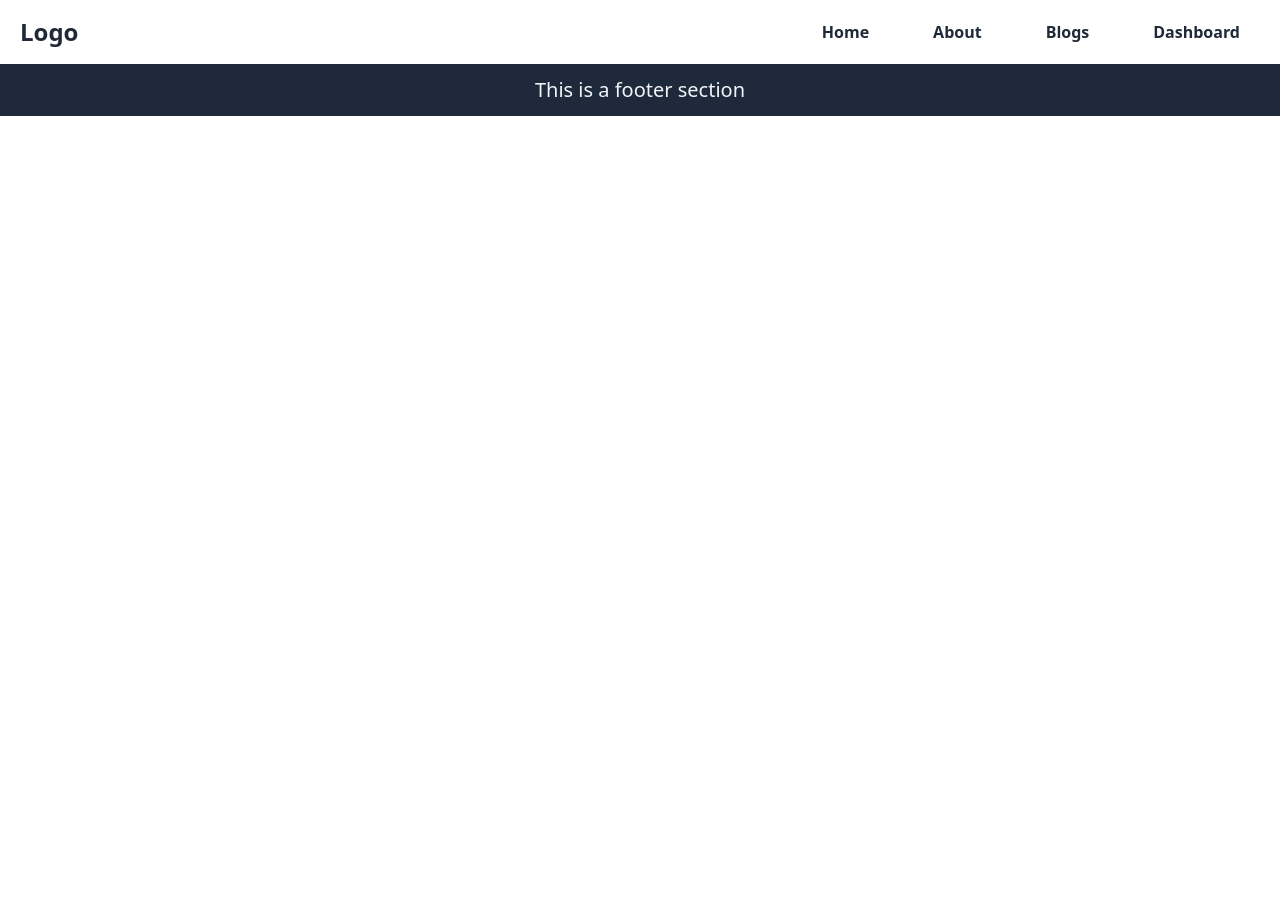
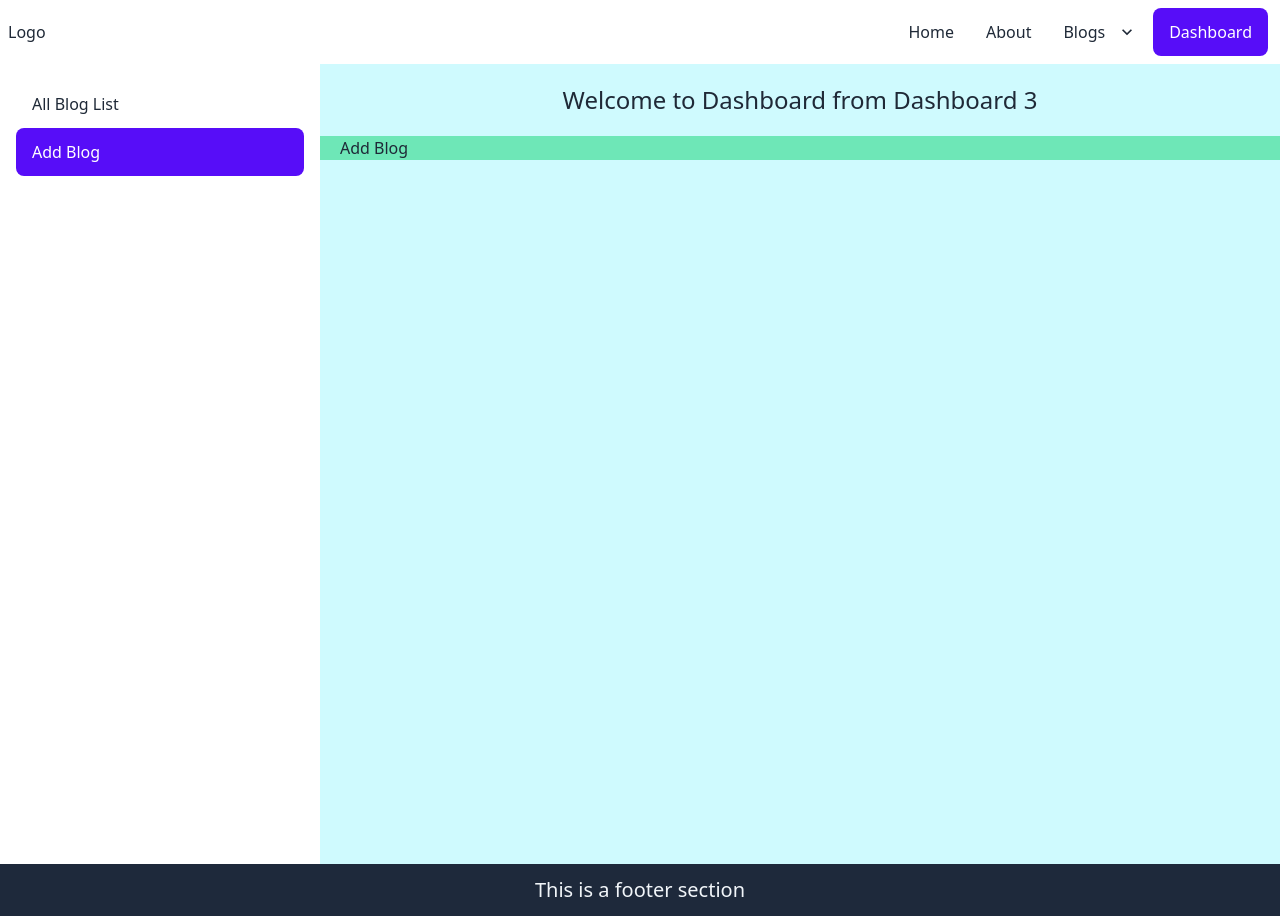
Before and after one commit to kibria-khandaker/Blog-CMSA, a React (Create React App) app: page /dashboard/AddBlog in a window 1280 px wide. Before the commit the page ends 800 px from the top, so only its background shows below. Built offline with nearby package versions, Linux system fonts and the light colour scheme.

Commit message:
Dashboard sidebar added

```diff
--- a/src/App.js
+++ b/src/App.js
@@ -5,16 +5,30 @@ import Blogs from "./components/Pages/Blogs/Blogs";
 import Navbar from "./components/Common/Navbar";
 import Footer from "./components/Common/Footer";
 import Dashboard from "./components/Dashboard/Dashboard";
+import Notfound from "./components/Common/Notfound";
+import AllBlogList from './components/Dashboard/DashboardPages/AllBlogList';
+import AddBlog from './components/Dashboard/DashboardPages/AddBlog';
+import BlogSport from "./components/Pages/Blogs/BlogSport";
+import BlogTour from "./components/Pages/Blogs/BlogTour";
 
 function App() {
   return (
     <div className="">
       <Navbar></Navbar>
       <Routes>
+
         <Route path='/' element={<Home />} ></Route>
         <Route path='/about' element={<About />} ></Route>
         <Route path='/blogs' element={<Blogs />} ></Route>
-        <Route path='/dashboard' element={<Dashboard />} ></Route>
+        <Route path='/BlogSport' element={<BlogSport />} ></Route>
+        <Route path='/BlogTour' element={<BlogTour />} ></Route>
+
+        <Route path='/dashboard' element={<Dashboard />} >
+          <Route path='AddBlog' element={<AddBlog />} ></Route>
+          <Route path='AllBlogList' element={<AllBlogList />} ></Route>
+        </Route>
+
+        <Route path='*' element={<Notfound />} ></Route>
       </Routes>
       <Footer></Footer>
     </div>
--- a/src/components/Common/Navbar.js
+++ b/src/components/Common/Navbar.js
@@ -1,9 +1,9 @@
 import React from 'react';
-import { NavLink } from 'react-router-dom';
+import { Link, NavLink } from 'react-router-dom';
 
 const Navbar = () => {
-    return (
-        <div className='grid grid-cols-5 items-center'>
+    return (<>
+        {/* <div className='grid grid-cols-5 items-center'>
             <div className='col-span-1 px-5 text-2xl font-bold'>
 
                 <NavLink to='/'>Logo</NavLink>
@@ -14,8 +14,47 @@ const Navbar = () => {
                 <li> <NavLink to='/blogs'><p className='p-5'>Blogs</p></NavLink> </li>
                 <li> <NavLink to='/dashboard'><p className='p-5'>Dashboard</p></NavLink> </li>
             </ul>
+        </div> */}
+
+        <div className="navbar bg-base-100">
+            <div className="flex-1">
+                {/* <a className="btn btn-ghost normal-case text-xl">daisyUI</a> */}
+                <NavLink to='/'>Logo</NavLink>
+
+            </div>
+            <div className="flex-none">
+                <ul className="menu menu-horizontal px-1">
+                    {/* <li><a>Item 1</a></li>
+                        <li tabIndex={0}>
+                            <a>
+                            Parent
+                            <svg className="fill-current" xmlns="http://www.w3.org/2000/svg" width="20" height="20" viewBox="0 0 24 24"><path d="M7.41,8.58L12,13.17L16.59,8.58L18,10L12,16L6,10L7.41,8.58Z"/></svg>
+                            </a>
+                            <ul className="p-2 bg-base-100">
+                            <li><a>Submenu 1</a></li>
+                            <li><a>Submenu 2</a></li>
+                            </ul>
+                        </li>
+                    <li><a>Item 3</a></li> */}
+                    <li> <NavLink to='/'>Home</NavLink> </li>
+                    <li> <NavLink to='/about'>About</NavLink> </li>
+                    {/* <li> <NavLink to='/blogs'>Blogs</NavLink> </li> */}
+                    <li tabIndex={0} className=" z-50">
+                        <NavLink to='/blogs'>
+                            Blogs
+                            <svg className="fill-current" xmlns="http://www.w3.org/2000/svg" width="20" height="20" viewBox="0 0 24 24"><path d="M7.41,8.58L12,13.17L16.59,8.58L18,10L12,16L6,10L7.41,8.58Z" /></svg>
+                        </NavLink>
+                        <ul className="p-2 bg-base-100">
+                            <li> <NavLink to='/BlogSport'>Blog Sport</NavLink> </li>
+                            <li> <NavLink to='/BlogTour'> Blog Tour </NavLink> </li>
+                        </ul>
+                    </li>
+                    <li> <NavLink to='/dashboard'>Dashboard</NavLink> </li>
+                </ul>
+            </div>
         </div>
-    );
+
+    </>);
 };
 
 export default Navbar;
--- /dev/null
+++ b/src/components/Common/Notfound.js
@@ -0,0 +1,11 @@
+import React from 'react';
+
+const Notfound = () => {
+    return (
+        <div className=' bg-cyan-100'>
+            <h1 className='text-4xl text-red-500 font-semibold text-center py-10'> Here is Nothing </h1>
+        </div>
+    );
+};
+
+export default Notfound;
--- a/src/components/Dashboard/Dashboard.js
+++ b/src/components/Dashboard/Dashboard.js
@@ -1,9 +1,23 @@
 import React from 'react';
+import { Outlet } from 'react-router-dom';
+import DashboardSidebar from './DashboardSidebar';
 
 const Dashboard = () => {
     return (
         <div className=' bg-cyan-100'>
-            <h1 className='text-4xl text-slate-800 text-center py-10'> This is Dashboard Page </h1>
+            {/* <h1 className='text-4xl text-slate-800 text-center py-10'>
+                This is Dashboard Page 1
+            </h1> */}
+            <DashboardSidebar>
+                {/* <h2> This is DashboardSidebar from Dashboard 2 </h2> */}
+                <h2 className='px-5 py-5 text-2xl text-center'>
+                    Welcome to Dashboard  from Dashboard 3
+                </h2>
+                <div className='px-5 bg-emerald-300'>
+                    <Outlet />
+                </div>
+            </DashboardSidebar>
+
         </div>
     );
 };
--- /dev/null
+++ b/src/components/Dashboard/DashboardPages/AddBlog.js
@@ -0,0 +1,11 @@
+import React from 'react';
+
+const AddBlog = () => {
+    return (
+        <div>
+            <h2> Add Blog </h2>
+        </div>
+    );
+};
+
+export default AddBlog;
--- /dev/null
+++ b/src/components/Dashboard/DashboardPages/AllBlogList.js
@@ -0,0 +1,11 @@
+import React from 'react';
+
+const AllBlogList = () => {
+    return (
+        <div>
+            <h2> All Blog List </h2>
+        </div>
+    );
+};
+
+export default AllBlogList;
--- /dev/null
+++ b/src/components/Dashboard/DashboardSidebar.js
@@ -0,0 +1,32 @@
+import React from 'react';
+import { NavLink } from 'react-router-dom';
+
+const DashboardSidebar = ({ children }) => {
+    return (
+        <div className="drawer drawer-mobile">
+
+            {/* <h2>  This is DashboardSidebar from Sidebar layout 4 </h2> */}
+            <input id="dashboard-drawer-2" type="checkbox" className="drawer-toggle" />
+
+            <div className="drawer-content">
+                {/* <!-- Page content here -->  */}
+                <label htmlFor="dashboard-drawer-2" className="btn btn-primary drawer-button lg:hidden">Open drawer</label>
+                {children}
+            </div>
+
+            <div className="drawer-side">
+                <label htmlFor="dashboard-drawer-2" className="drawer-overlay"></label>
+                <ul className="menu p-4 w-80 bg-base-100 text-base-content">
+
+                    <li> <NavLink to='/dashboard/AllBlogList' > All Blog List </NavLink> </li>
+                    <li> <NavLink to='/dashboard/AddBlog' > Add Blog </NavLink> </li>
+
+
+                </ul>
+            </div>
+
+        </div>
+    );
+};
+
+export default DashboardSidebar;
--- /dev/null
+++ b/src/components/Pages/Blogs/AllBlogs.js
@@ -0,0 +1,11 @@
+import React from 'react';
+
+const AllBlogs = () => {
+    return (
+        <div className=' bg-red-500'>
+            <h1 className='text-4xl text-slate-300 text-center py-10'> This is All Blogs Page </h1>
+        </div>
+    );
+};
+
+export default AllBlogs;
--- /dev/null
+++ b/src/components/Pages/Blogs/BlogSport.js
@@ -0,0 +1,11 @@
+import React from 'react';
+
+const BlogSport = () => {
+    return (
+        <div className=' bg-red-300'>
+            <h1 className='text-4xl text-slate-600 text-center py-10'> This is Blog Sport Page </h1>
+        </div>
+    );
+};
+
+export default BlogSport;
--- /dev/null
+++ b/src/components/Pages/Blogs/BlogTour.js
@@ -0,0 +1,11 @@
+import React from 'react';
+
+const BlogTour = () => {
+    return (
+        <div className=' bg-red-700'>
+            <h1 className='text-4xl text-slate-300 text-center py-10'> This is Blog Tour Page </h1>
+        </div>
+    );
+};
+
+export default BlogTour;
```
